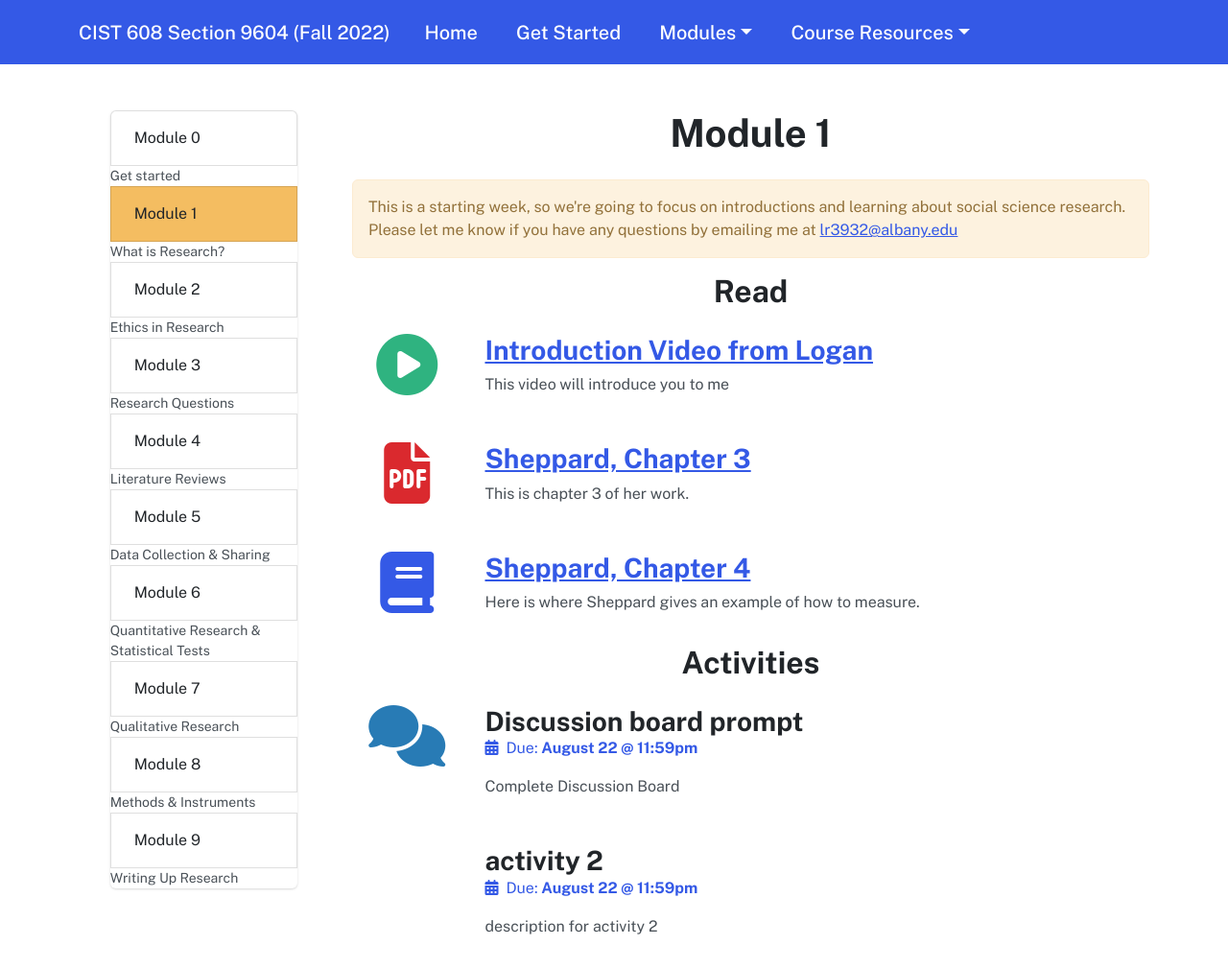
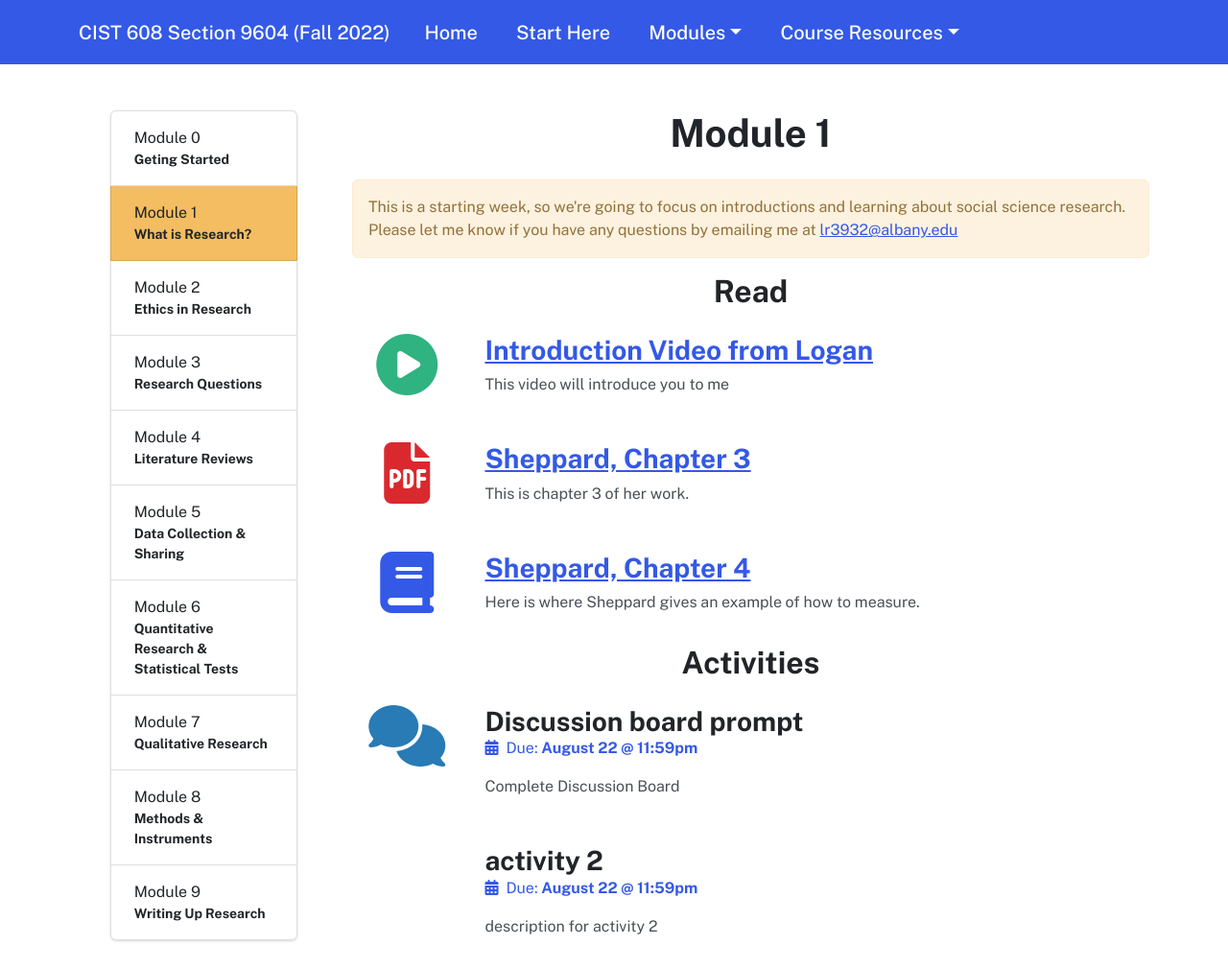
Before and after one commit to loganrath/cist608, a Jekyll site: the page built from module-01.md, in a window 1280 px wide. Shown: the whole page at 96% size. Built offline with Jekyll 4.4.1, drawn with Linux system fonts in a browser that asks for light colours; nearby versions of some CDN libraries.

Commit message:
module names

```diff
--- a/_data/modules.yml
+++ b/_data/modules.yml
@@ -1,5 +1,5 @@
 - number: 0
-  title: Get started
+  title: Geting Started
   url: /getting-started.html
 
 - number: 1
--- a/_includes/navbar.html
+++ b/_includes/navbar.html
@@ -11,7 +11,7 @@
             <a class="nav-link" href="/">Home <span class="sr-only">(current)</span></a>
           </li>
           <li class="nav-item">
-            <a class="nav-link" href="/get-started.html">Get Started</a>
+            <a class="nav-link" href="/getting-started.html">Start Here</a>
           </li>
           <li class="nav-item dropdown">
             <a class="nav-link dropdown-toggle" href="" id="modulesside" data-toggle="dropdown" aria-haspopup="true" aria-expanded="false">Modules</a>
--- a/_layouts/yamlmodule.html
+++ b/_layouts/yamlmodule.html
@@ -53,8 +53,7 @@
   <div class="col-12 col-md-4 col-lg-3 order-md-first">
     <div class="list-group w-75 mx-auto">
     {% for module in site.data.modules %}
-    <a href="{{ module.url }}" class="list-group-item list-group-item-action {% if module.url == page.url %}bg-warning{% endif %}">Module {{ module.number }}</a>
-		<small>{{ module.title }}</small>
+    <a href="{{ module.url }}" class="list-group-item list-group-item-action {% if module.url == page.url %}bg-warning{% endif %}">Module {{ module.number }}<small class="d-block fw-bold">{{ module.title }}</small></a>
     {% endfor %}
     </div>
   </div>
```
